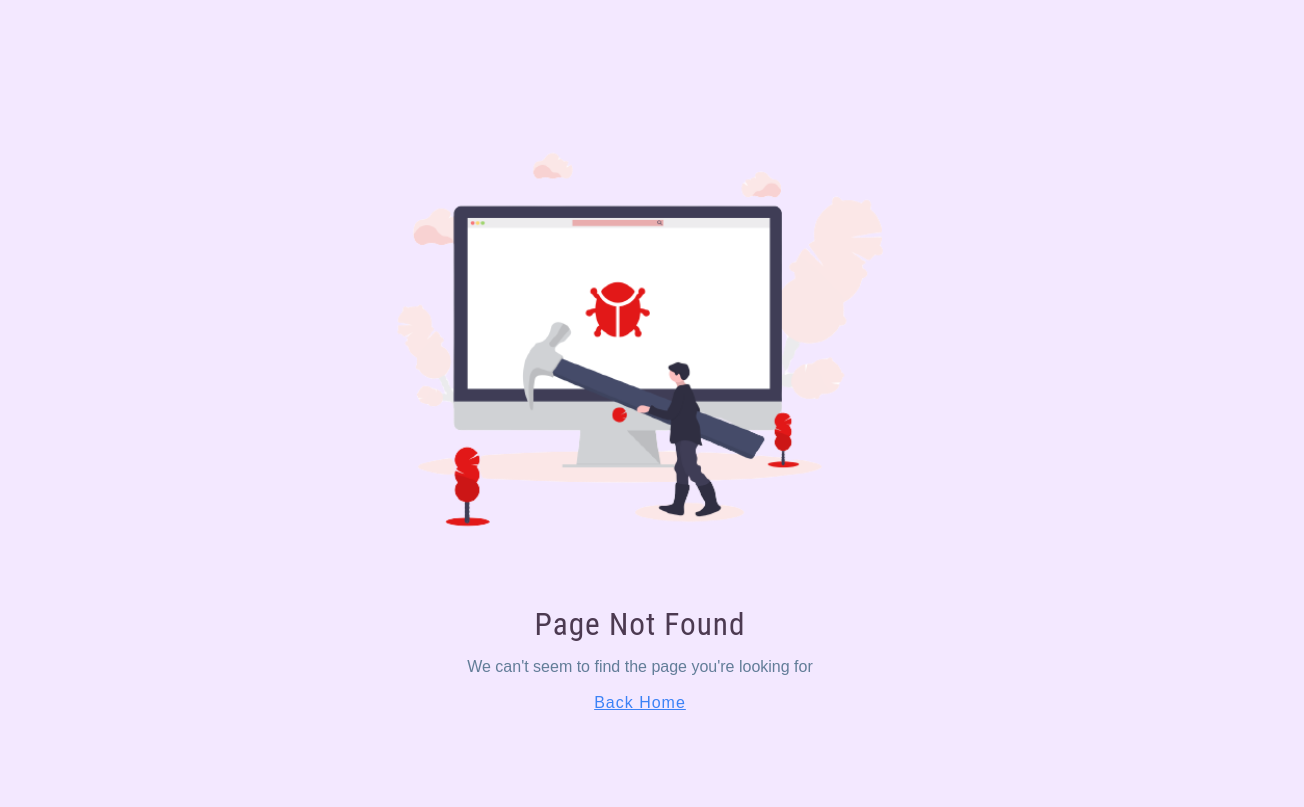
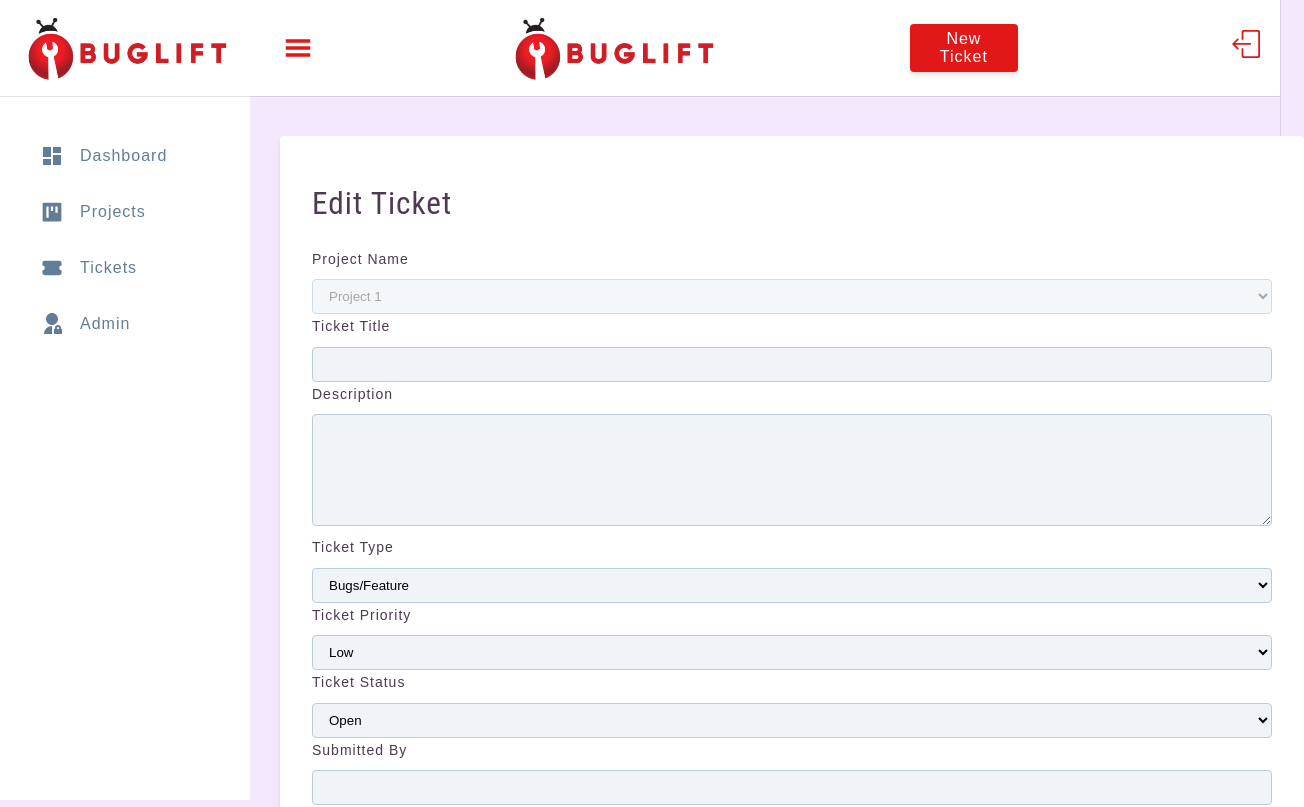
Before and after one commit to r4sy4n/react-app-buglift, a React (Create React App) app in the folder p3-react-app/: page /editticket/1 in a window 1280 px wide. Before the commit this address had no page. Shown: the top 807 px of the page, 1304 px wide, since content can reach past the window. Built offline with nearby package versions, Linux system fonts and the light colour scheme.

Commit message:
Feat: edit ticket functional

```diff
--- a/p3-react-app/src/App.js
+++ b/p3-react-app/src/App.js
@@ -73,7 +73,7 @@ function App() {
             <Route path='projects' element={<Projects/>}/>
             <Route path='createproject' element={<CreateProject/>}/>
             <Route path='createticket' element={<CreateTicket/>}/>
-            <Route path='editticket' element={<EditTicket/>}/>
+            <Route path='editticket/:id' element={<EditTicket/>}/>
             <Route path='projectdetails/:id' element={<ProjectDetails/>}/>
             <Route path='ticketdetails/:id' element={<TicketDetails/>}/>
             <Route path='userprofile' element={<UserProfile/>}/>
--- a/p3-react-app/src/pages/dashboard/EditTicket.js
+++ b/p3-react-app/src/pages/dashboard/EditTicket.js
@@ -1,8 +1,226 @@
+import { useState, useEffect } from 'react';
 import React from 'react';
+import styled from 'styled-components';
+import { useContext } from 'react';
+import { SharedLayoutContext } from './SharedLayout';
+import { useNavigate, useParams } from 'react-router-dom';
+import { toast } from 'react-toastify';
+import { AppContext } from '../../App';
+import { v4 as uuidv4 } from 'uuid';
+
+
+const Wrapper = styled.section`
+  border-radius: 0.25rem;
+  width: 100%;
+  background: #fff;
+  padding: 3rem 2rem 4rem;
+  box-shadow: 0 4px 6px -1px rgba(0, 0, 0, 0.1),
+    0 2px 4px -1px rgba(0, 0, 0, 0.06);
+  h3 {
+    margin-top: 0;
+  }
+  /* .form-center {
+    grid-template-columns: 1fr 1fr 1fr;
+  } */
+  .form {
+    margin: 0;
+    border-radius: 0;
+    box-shadow: none;
+    padding: 0;
+    max-width: 75vw;
+    transition: 0.3s ease-in-out all;
+    /* width: 100%; */
+  }
+  /* .form-center {
+    display: grid;
+    row-gap: 0.5rem;
+  } */
+  .form-center button {
+    align-self: end;
+    height: 35px;
+    margin-top: 2rem;
+  }
+  .form-move{
+    margin: 0;
+    border-radius: 0;
+    box-shadow: none;
+    padding: 0;
+    width: 90vw;
+    background: #fff;
+    transition: 0.3s ease-in-out all;
+  }
+  .cancel-btn {
+    cursor: pointer;
+    color: #fff;
+    background: #334e68;
+    border: transparent;
+    border-radius: 0.25rem;
+    letter-spacing: 1px;
+    padding: 0.375rem 0.75rem;
+    box-shadow: 0 4px 6px -1px rgba(0, 0, 0, 0.1),
+        0 2px 4px -1px rgba(0, 0, 0, 0.06);
+    transition: 0.3s ease-in-out all;
+    text-transform: capitalize;
+    display: inline-block;
+    margin-left: 1rem;
+}
+`
 
 const EditTicket = () => {
+  const projectName = ['Project 1', 'Project 2', 'Project 3'];
+  const ticketType = ['Bugs/Feature', 'Feature request', 'Task'];
+  const ticketPriority = ['Low', 'Medium', 'High'];
+  const ticketStatus = ['Open', 'In Progress', 'Closed'];
+  const {showSidebar} = useContext(SharedLayoutContext);
+  const {tickets, setTickets} = useContext(AppContext);
+  const navigate = useNavigate();
+  const {id} = useParams();
+  const [selectedTicket, setSelectedTicket] = useState(null);
+  const [nameValues, setNameValues] = useState('');
+  const [typeValues, setTypeValues] = useState('');
+  const [priorityValues, setPriorityValues] = useState('');
+  const [statusValues, setStatusValues] = useState('');
+  const [ticketTitle, setTicketTitle] = useState('');
+  const [ticketDescription, setTicketDescription] = useState('');
+  const [submittedBy, setSubmittedBy] = useState('');
+
+  useEffect(() => {
+    const selected = tickets.find(ticket => ticket.id === id);
+    if (selected) {
+      setSelectedTicket(selected);
+      setNameValues(selected.project);
+      setTypeValues(selected.ticketType);
+      setPriorityValues(selected.ticketPriority);
+      setStatusValues(selected.ticketStatus);
+      setTicketTitle(selected.title);
+      setTicketDescription(selected.ticketDescription);
+      setSubmittedBy(selected.submittedBy);
+    }
+  }, [tickets, id]);
+
+
+  const handleChange = (event) => {
+    setNameValues(event.target.value);
+  };
+  const ticketChange = (event) => {
+    setTicketTitle(event.target.value);
+  };
+  const descriptionChange = (event) => {
+    setTicketDescription(event.target.value);
+  };
+  const submittedByChange = (event) => {
+    setSubmittedBy(event.target.value);
+  }
+  const typeChange = (event) => {
+    setTypeValues(event.target.value);
+  };
+  const priorityChange = (event) => {
+    setPriorityValues(event.target.value);
+  };
+  const statusChange = (event) => {
+    setStatusValues(event.target.value);
+  };
+  const submitHandler = (event) => {
+    event.preventDefault();
+    if (!ticketTitle || !ticketDescription || !submittedBy) {
+      toast.error('All fields are required!');
+    }
+    if (ticketTitle && ticketDescription && submittedBy) {
+      const updatedTicket = {
+        ...selectedTicket,
+        project: nameValues,
+        submittedBy: submittedBy,
+        ticketDescription: ticketDescription,
+        ticketType: typeValues,
+        ticketPriority: priorityValues,
+        ticketStatus: statusValues,
+        title: ticketTitle
+      }
+      const updatedTickets = tickets.map(ticket => {
+        if (ticket.id === id) {
+          return updatedTicket;
+        }
+        return ticket;
+      });
+      setTickets(updatedTickets);
+      toast.success('Ticket Updated');
+      setTimeout(() => {
+        navigate(`/ticketdetails/${id}`);
+      }, 600);
+    }
+  }
+
+
+  const cancelHandler = () => {
+    toast.info('Cancel Changes');
+      setTimeout(() =>{
+        navigate('/tickets');
+      }, 600);
+  }
+
   return (
-    <div>EditTicket</div>
+    <Wrapper>
+      <form className={showSidebar ? 'form' : 'form-move'} onSubmit={submitHandler}>
+        <h3>Edit Ticket</h3>
+        <div className='form-center'>
+          <div>
+            <div className='form-label'>Project Name</div>
+              <select className='form-select' value={nameValues} onChange={handleChange} disabled>
+                {
+                  projectName.map((project, index) =><option key={index} value={project}>{project}</option>)
+                }
+              </select>
+          </div>
+          <label htmlFor='ticket-title' className='form-label'>Ticket Title</label>
+          <input
+            type='text'
+            id='ticket-title'
+            value={ticketTitle}
+            className='form-input'
+            onChange={ ticketChange }></input>
+          <label htmlFor='ticket-description' className='form-label'>Description</label>
+          <textarea
+            type='text'
+            id='ticket-description'
+            value={ticketDescription}
+            className='form-textarea'
+            onChange={descriptionChange}></textarea>
+          <div>
+            <div className='form-label'>Ticket Type</div>
+            <select className='form-select' value={typeValues} onChange={typeChange}>
+              {
+                ticketType.map((type, index) =><option key={index} value={type}>{type}</option>)
+              }
+            </select>
+          </div>
+          <div>
+            <div className='form-label'>Ticket Priority</div>
+            <select className='form-select' value={priorityValues} onChange={priorityChange}>
+              {
+                ticketPriority.map((priority, index) =><option key={index} value={priority}>{priority}</option>)
+              }
+            </select>
+          </div>
+          <div>
+            <div className='form-label'>Ticket Status</div>
+            <select className='form-select' value={statusValues} onChange={statusChange}>
+              {
+                ticketStatus.map((status, index) =><option key={index} value={status}>{status}</option>)
+              }
+            </select>
+          </div>
+          <label htmlFor='submitted-by' className='form-label'>Submitted by</label>
+          <input
+            type='text'
+            id='submitted-by'
+            value={submittedBy}
+            className='form-input'
+            onChange={ submittedByChange } disabled></input>
+          <button type='submit' className='btn btn-block'>Save Changes</button>
+          <button type='button' className='cancel-btn btn-block' onClick={cancelHandler}>Cancel</button>
+        </div>
+      </form>
+    </Wrapper>
   )
 }
 
--- a/p3-react-app/src/pages/dashboard/Projects.js
+++ b/p3-react-app/src/pages/dashboard/Projects.js
@@ -94,7 +94,7 @@ const Projects = () => {
                     <tr key={index}>
                       {project.name && <td>{project.name}</td>}
                       {project.description && <td>{project.description}</td>}
-                      {project.name && <td><p onClick={() => handleDetail(project.id)}>Details</p></td>}
+                      {project.name && <td><p onClick={() => handleDetail(project.id)}>More Details</p></td>}
                     </tr>
                   ))}
                 </tbody>
--- a/p3-react-app/src/pages/dashboard/TicketDetails.js
+++ b/p3-react-app/src/pages/dashboard/TicketDetails.js
@@ -86,9 +86,8 @@ const TicketDetails = () => {
     e.preventDefault();
     navigate('/tickets');
   }
-  const handleEdit = (e) => {
-    e.preventDefault();
-    navigate('/editticket');
+  const handleEdit = (id) => {
+    navigate(`/editticket/${id}`);
   }
   const handleSubmit = (event) => {
     event.preventDefault();
@@ -114,7 +113,8 @@ const TicketDetails = () => {
         <div className={showSidebar ? 'table' : 'table-move'}>
         <h3>Ticket Details</h3>
         <p onClick={handleDetail}><span>Back to list</span></p>
-        <p onClick={handleEdit}><span>Edit Ticket</span></p>
+        {tickets.filter(ticket => ticket.id === (id)).map((ticket, index) => (
+        <p key={index} onClick={() => handleEdit(ticket.id)}><span>Edit Ticket</span></p>))}
         <section className='grid-item'>
           {tickets.filter(ticket => ticket.id === (id)).map(ticket => (
             <div className='grid'>
@@ -135,8 +135,6 @@ const TicketDetails = () => {
                   <p>{ticket.ticketPriority}</p>
                   <h4>Ticket Status</h4>
                   <p>{ticket.ticketStatus}</p>
-                  <h4>Assign to</h4>
-                  <p>{ticket.title}</p>
               </div>
             </div>
           ))}
--- a/p3-react-app/src/pages/dashboard/Tickets.js
+++ b/p3-react-app/src/pages/dashboard/Tickets.js
@@ -102,7 +102,7 @@ const Tickets = () => {
                       <td>{ticket.ticketType}</td>
                       <td>{ticket.ticketStatus}</td>
                       <td>{ticket.ticketPriority}</td>
-                      <td><p onClick={() => handleDetail(ticket.id)}>Details</p></td>
+                      <td><p onClick={() => handleDetail(ticket.id)}>More Details</p></td>
                     </tr>
                   ))}
                 </tbody>
```
